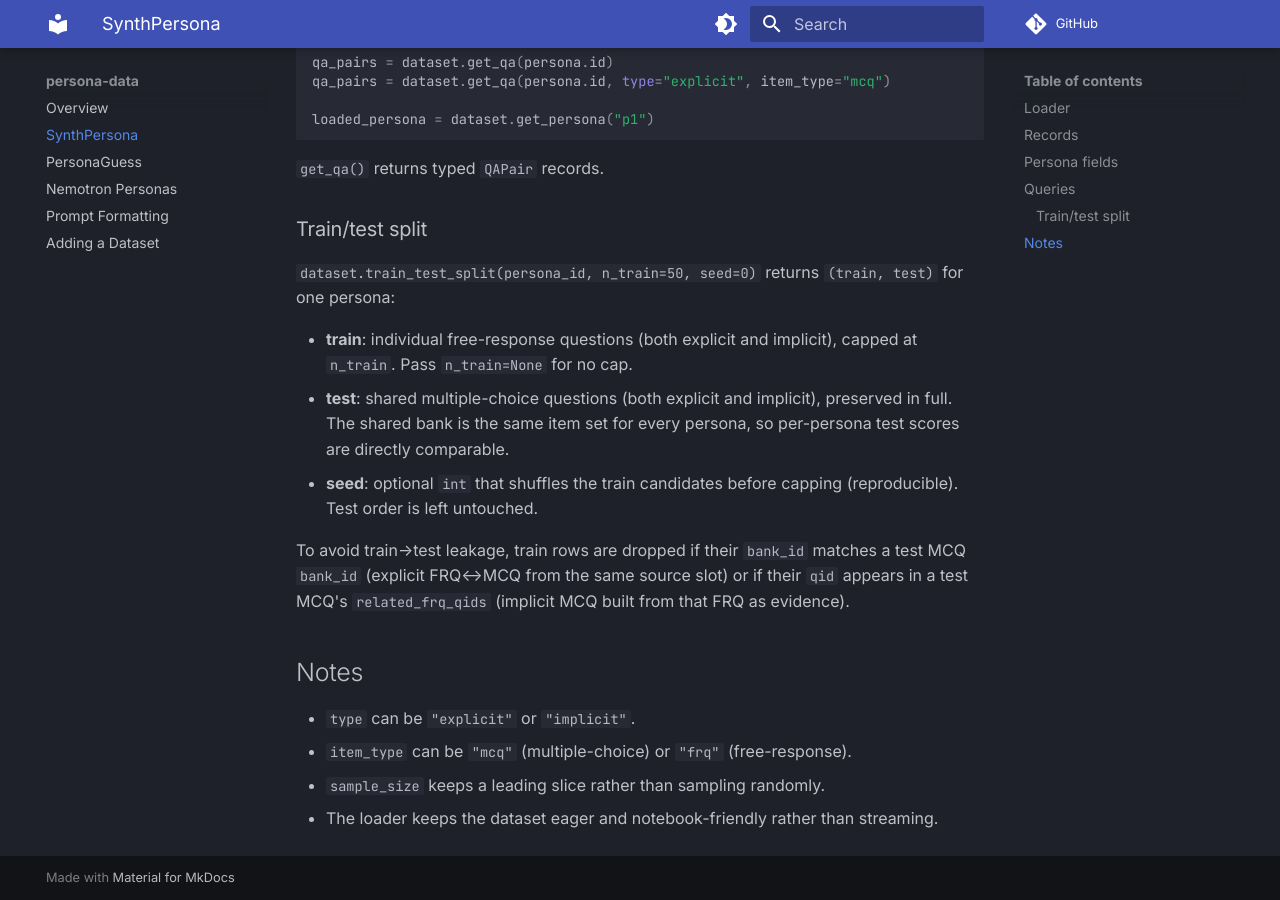
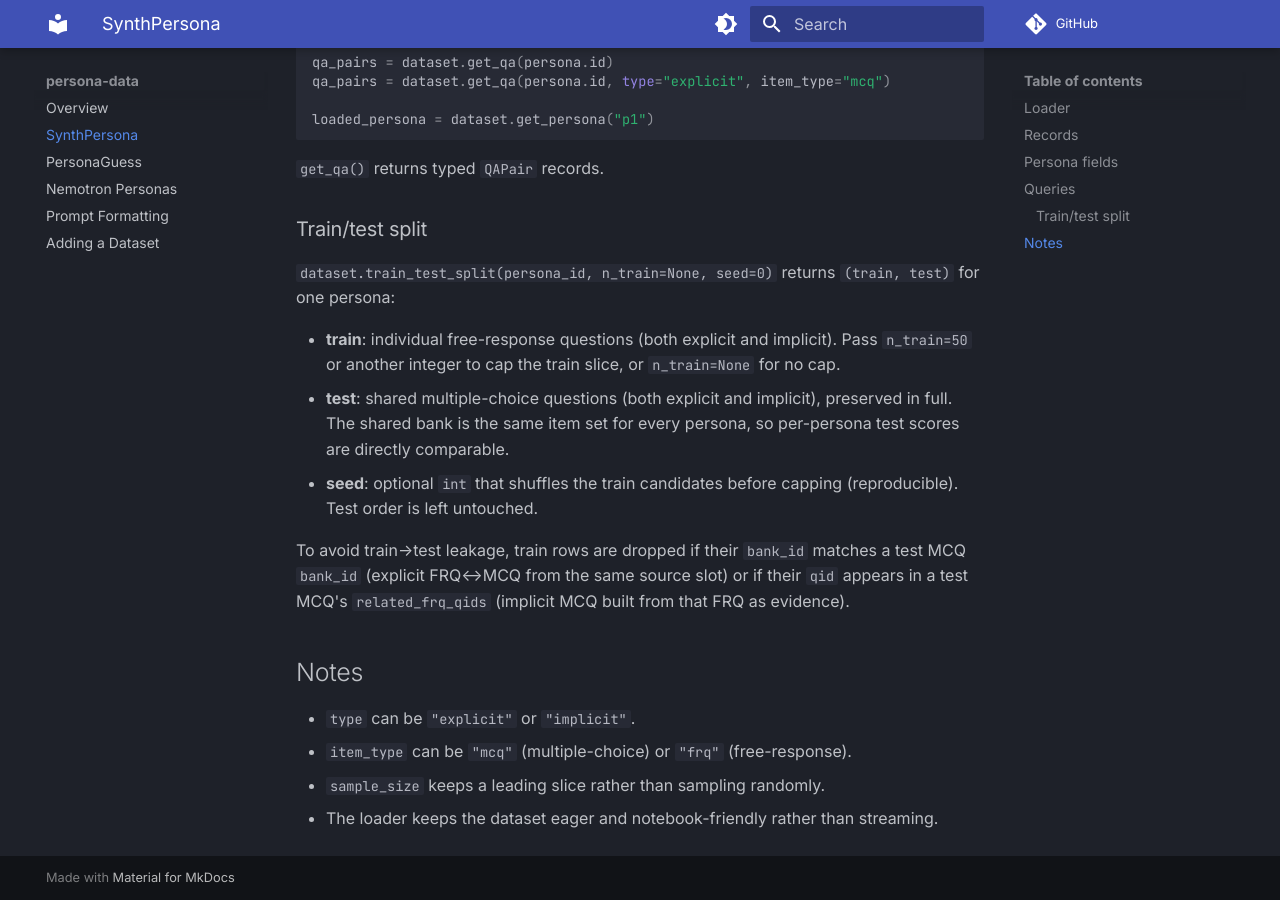
Before and after one commit to implicit-personalization/persona-data, an MkDocs documentation site: the page built from docs/synth_persona.md, in a window 1280 px wide and 900 px high, scrolled down 2265 px. Built offline with MkDocs 1.6.1 and Material for MkDocs 9.7.7, drawn with Linux system fonts in a browser that asks for light colours; comment, search, counter and statistics services are not loaded.

Commit message:
Change defualt for train_test_split

```diff
--- a/docs/synth_persona.md
+++ b/docs/synth_persona.md
@@ -79,9 +79,9 @@ loaded_persona = dataset.get_persona("p1")
 
 ### Train/test split
 
-`dataset.train_test_split(persona_id, n_train=50, seed=0)` returns `(train, test)` for one persona:
+`dataset.train_test_split(persona_id, n_train=None, seed=0)` returns `(train, test)` for one persona:
 
-- **train**: individual free-response questions (both explicit and implicit), capped at `n_train`. Pass `n_train=None` for no cap.
+- **train**: individual free-response questions (both explicit and implicit). Pass `n_train=50` or another integer to cap the train slice, or `n_train=None` for no cap.
 - **test**: shared multiple-choice questions (both explicit and implicit), preserved in full. The shared bank is the same item set for every persona, so per-persona test scores are directly comparable.
 - **seed**: optional `int` that shuffles the train candidates before capping (reproducible). Test order is left untouched.
 
--- a/pyproject.toml
+++ b/pyproject.toml
@@ -1,6 +1,6 @@
 [project]
 name = "persona-data"
-version = "0.4.0"
+version = "0.4.1"
 description = "Shared dataset loading and prompt formatting for implicit-personalization projects"
 readme = "README.md"
 requires-python = ">=3.10"
```
Also changed, not shown: README.md (+4 -1 lines), 2 other files.
